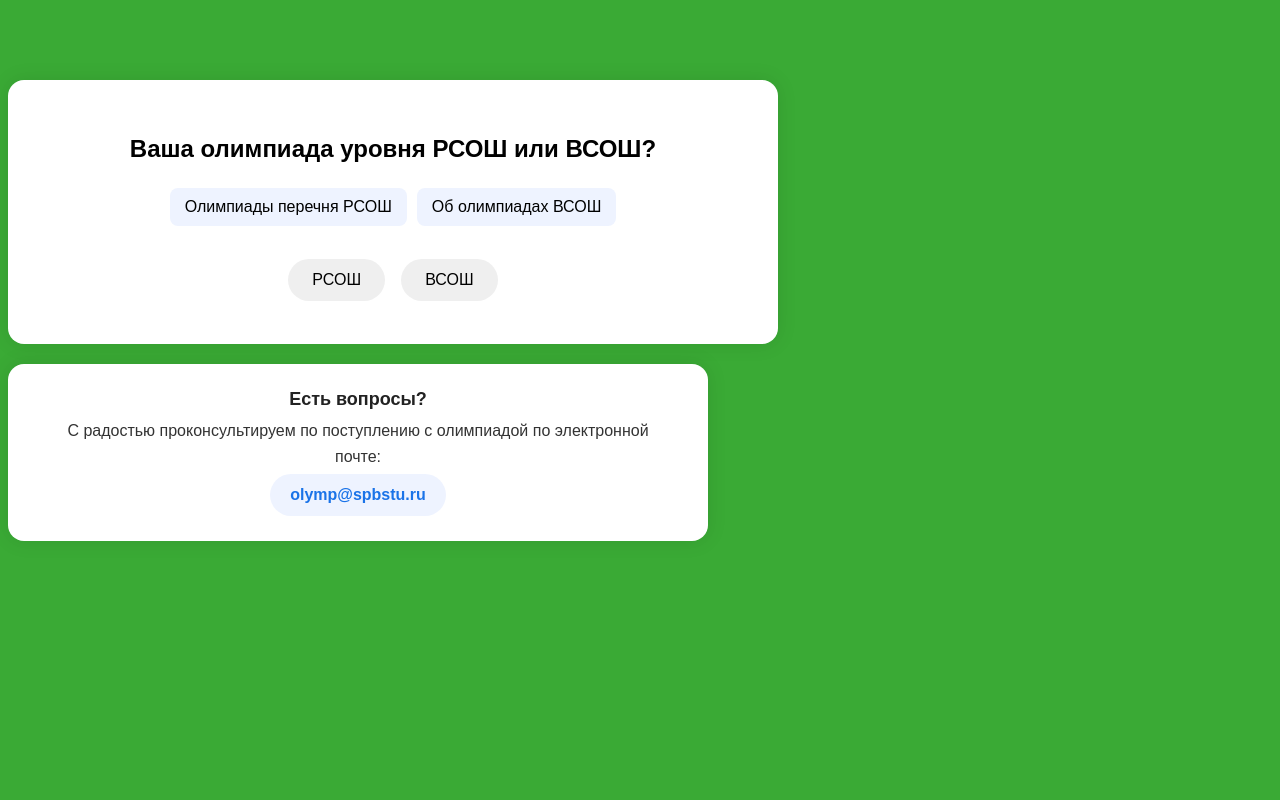
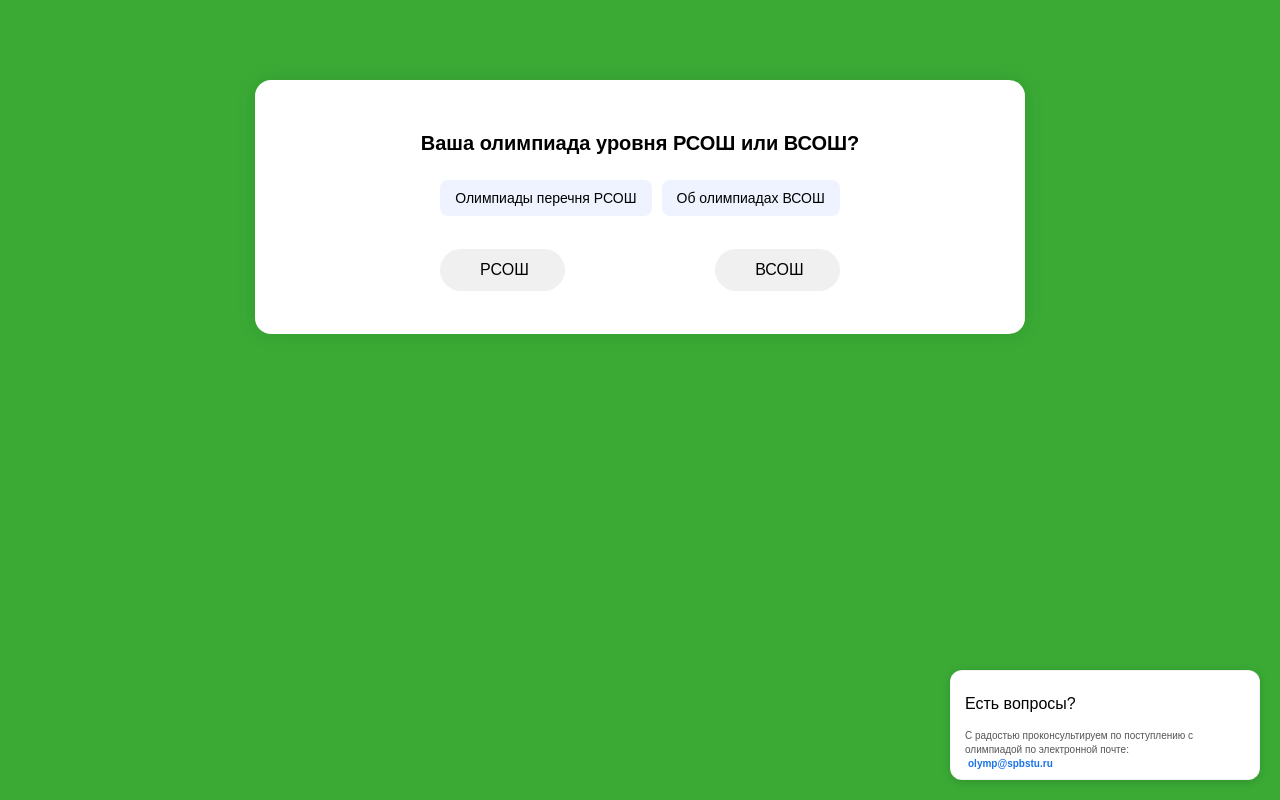
Before and after one commit to RebelVa/vk-questionnaire-application-BVI, a plain HTML site: page index.html in a window 1280 px wide. Drawn offline with Linux system fonts and the light colour scheme; a script that the page names is missing.

Commit message:
style.css

```diff
--- a/style.css
+++ b/style.css
@@ -3,6 +3,7 @@
     background: rgb(58, 170, 53);
     display: flex;
     flex-direction: column;
+    align-items: center;
     justify-content: center;
     margin-top: 80px;
     gap: 20px;
@@ -15,50 +16,46 @@
     border-radius: 16px;
     text-align: center;
     box-shadow: 0 0 20px rgba(0,0,0,0.1);
+    position: relative;
 }
 
 .contact-card {
+    position: fixed;
+    bottom: 20px;
+    right: 20px;
     background: white;
-    width: 700px;
-    padding: 25px 35px;
-    border-radius: 16px;
-    text-align: center;
-    box-shadow: 0 0 20px rgba(0,0,0,0.1);
-    box-sizing: border-box;
-}
-
-.contact-title {
-    font-weight: bold;
-    font-size: 18px;
-    margin: 0 0 8px 0;
-    color: #222;
+    padding: 8px 14px;
+    border-radius: 12px;
+    box-shadow: 0 2px 10px rgba(0,0,0,0.15);
+    max-width: 280px;
+    z-index: 1000;
+    border: 1px solid rgba(0,0,0,0.05);
 }
 
 .contact-text {
-    font-size: 16px;
+    font-size: 10px;
+    color: #555;
     margin: 0;
-    color: #333;
-    line-height: 1.6;
+    line-height: 1.4;
+    text-align: left;
 }
 
 .contact-email {
     display: inline-block;
-    margin-top: 5px;
-    padding: 8px 20px;
-    background: #eef3ff;
-    border-radius: 30px;
     color: #1a73e8;
     text-decoration: none;
     font-weight: 600;
-    transition: background 0.2s;
+    font-size: 10px;
+    margin-left: 3px;
 }
 
     .contact-email:hover {
-    background: #dce6f5;
+        text-decoration: underline;
     }
 
 h2 {
     margin-bottom: 20px;
+    font-size: 20px;
 }
 
 #links {
@@ -73,15 +70,35 @@
         background: #eef3ff;
         text-decoration: none;
         color: #000;
+        font-size: 14px;
     }
 
-button {
-    margin: 8px;
-    padding: 12px 24px;
+#buttons {
+    display: flex;
+    justify-content: space-between;
+    gap: 150px;
+    padding: 0 150px;
+}
+
+    #buttons button {
+        margin: 8px 0;
+        padding: 12px 40px;
         border: none;
         border-radius: 50px;
         cursor: pointer;
         font-size: 16px;
+        flex: 0 1 auto;
+        min-width: 100px;
+        background: #f0f0f0;
+        transition: background 0.2s;
+    }
+
+        #buttons button:hover {
+            background: #e0e0e0;
+        }
+
+        #buttons button:only-child {
+            margin: 8px auto;
         }
 
 button:hover {
@@ -90,4 +107,14 @@
 
 #backBtn {
     margin-top: 20px;
+    padding: 10px 24px;
+    border: none;
+    border-radius: 50px;
+    cursor: pointer;
+    font-size: 14px;
+    background: #f0f0f0;
 }
+
+    #backBtn:hover {
+        background: #e0e0e0;
+    }
```
Lines whose indentation alone changed are shown as unchanged.
